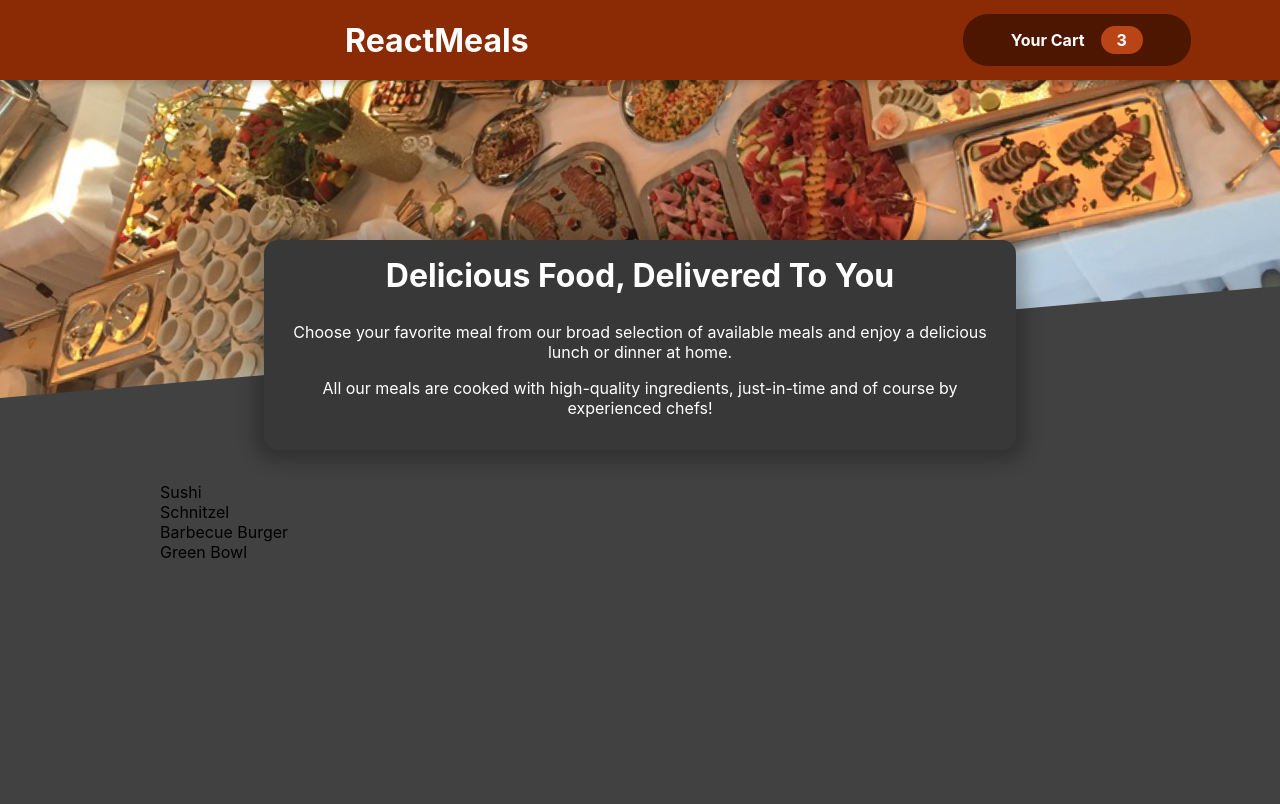
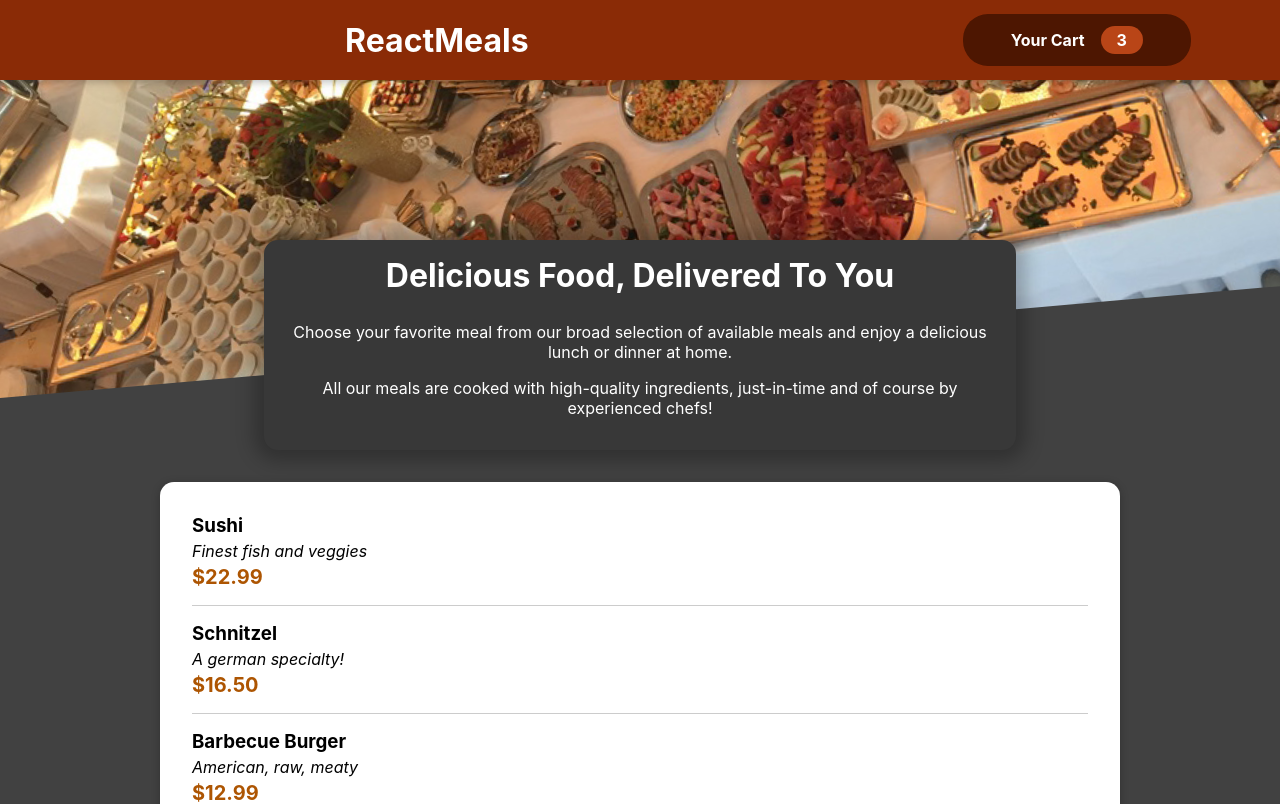
Before and after one commit to Kishore-1022/RestaurantWebsite, a React (Create React App) app in the folder web/: page / in a window 1280 px wide. Shown: the top 804 px of the page. Built offline with nearby package versions, Linux system fonts and the light colour scheme.

Commit message:
making dummy items visible in page

```diff
--- a/web/src/components/Meals/AvailableMeals.js
+++ b/web/src/components/Meals/AvailableMeals.js
@@ -1,5 +1,7 @@
 import React from 'react'
 import classes from './AvailableMeals.module.css'
+import Card from '../UI/Card';
+import MealItem from './MealItem/MealItem';
 
 const DUMMY_MEALS = [
     {
@@ -29,11 +31,14 @@
   ];
 
 const AvailableMeals = () => {
-    const mealsList = DUMMY_MEALS.map(i=><li>{i.name}</li>);
+    const mealsList = DUMMY_MEALS.map(i=><MealItem key={i.id} i={i}/>);
 
   return (
     <section className={classes.meals}>
+      <Card>
         <ul> {mealsList} </ul>
+      </Card>
+
     </section>
 
 
--- /dev/null
+++ b/web/src/components/Meals/MealItem/MealItem.js
@@ -0,0 +1,21 @@
+import React from 'react'
+import classes from './MealItem.module.css'
+
+const MealItem = (props) => {
+    const price=`$${props.i.price.toFixed(2)}`;
+  return (
+    <li className={classes.meal}>
+        <div>
+            <h3>{props.i.name}</h3>
+            <div className={classes.description}>{props.i.description}</div>
+            <div className={classes.price}>{price}</div>
+        </div>
+        <div>
+
+        </div>
+    </li>
+
+  )
+}
+
+export default MealItem
--- /dev/null
+++ b/web/src/components/Meals/MealItem/MealItem.module.css
@@ -0,0 +1,22 @@
+.meal {
+    display: flex;
+    justify-content: space-between;
+    margin: 1rem;
+    padding-bottom: 1rem;
+    border-bottom: 1px solid #ccc;
+  }
+
+  .meal h3 {
+    margin: 0 0 0.25rem 0;
+  }
+
+  .description {
+    font-style: italic;
+  }
+
+  .price {
+    margin-top: 0.25rem;
+    font-weight: bold;
+    color: #ad5502;
+    font-size: 1.25rem;
+  }
--- /dev/null
+++ b/web/src/components/UI/Card.js
@@ -0,0 +1,10 @@
+import React from 'react'
+import classes from './Card.module.css'
+
+const Card = (props) => {
+  return (
+    <div className={classes.card}>{props.children}</div>
+  )
+}
+
+export default Card
--- /dev/null
+++ b/web/src/components/UI/Card.module.css
@@ -0,0 +1,6 @@
+.card {
+    padding: 1rem;
+    box-shadow: 0 2px 8px rgba(0, 0, 0, 0.25);
+    border-radius: 14px;
+    background-color: white;
+  }
```
